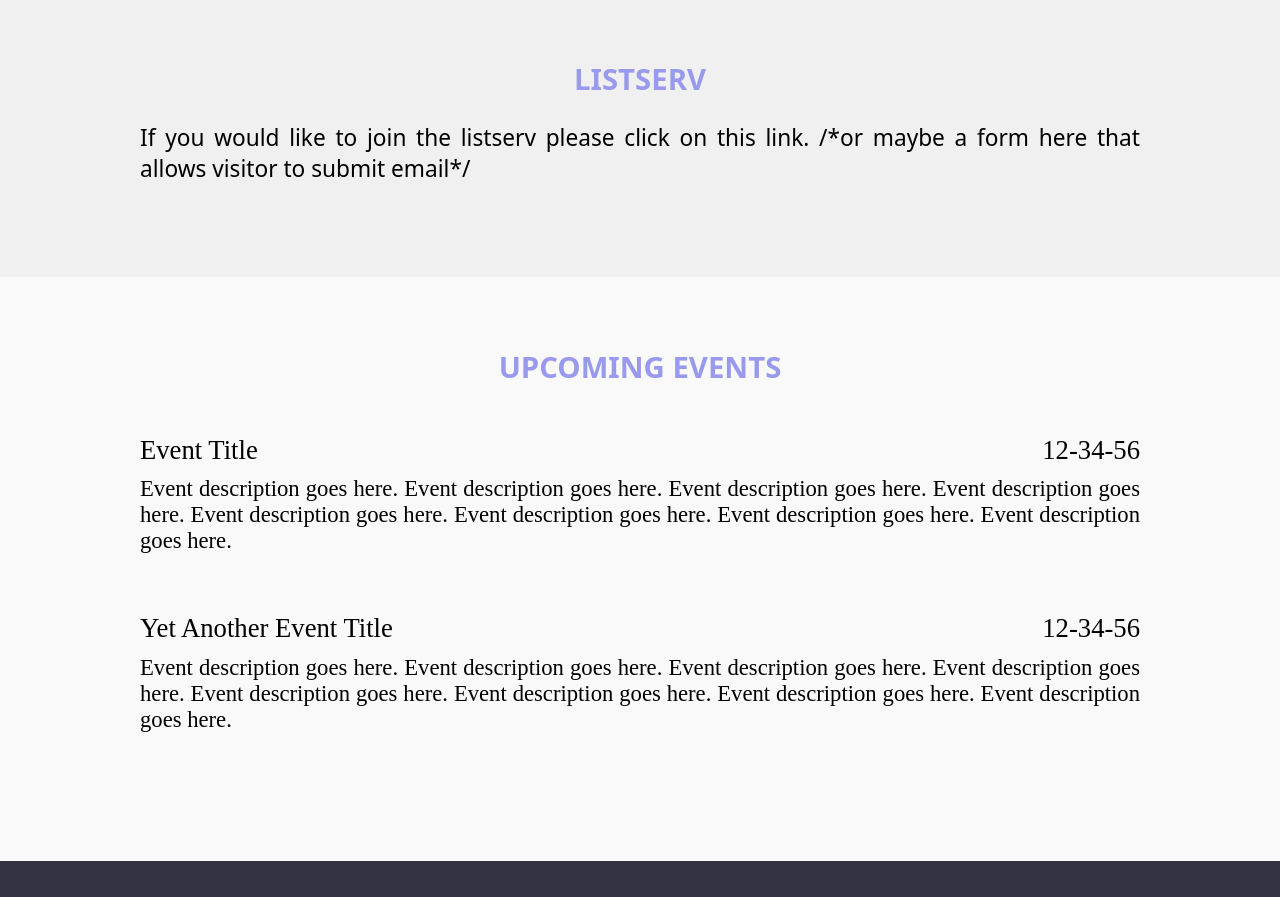
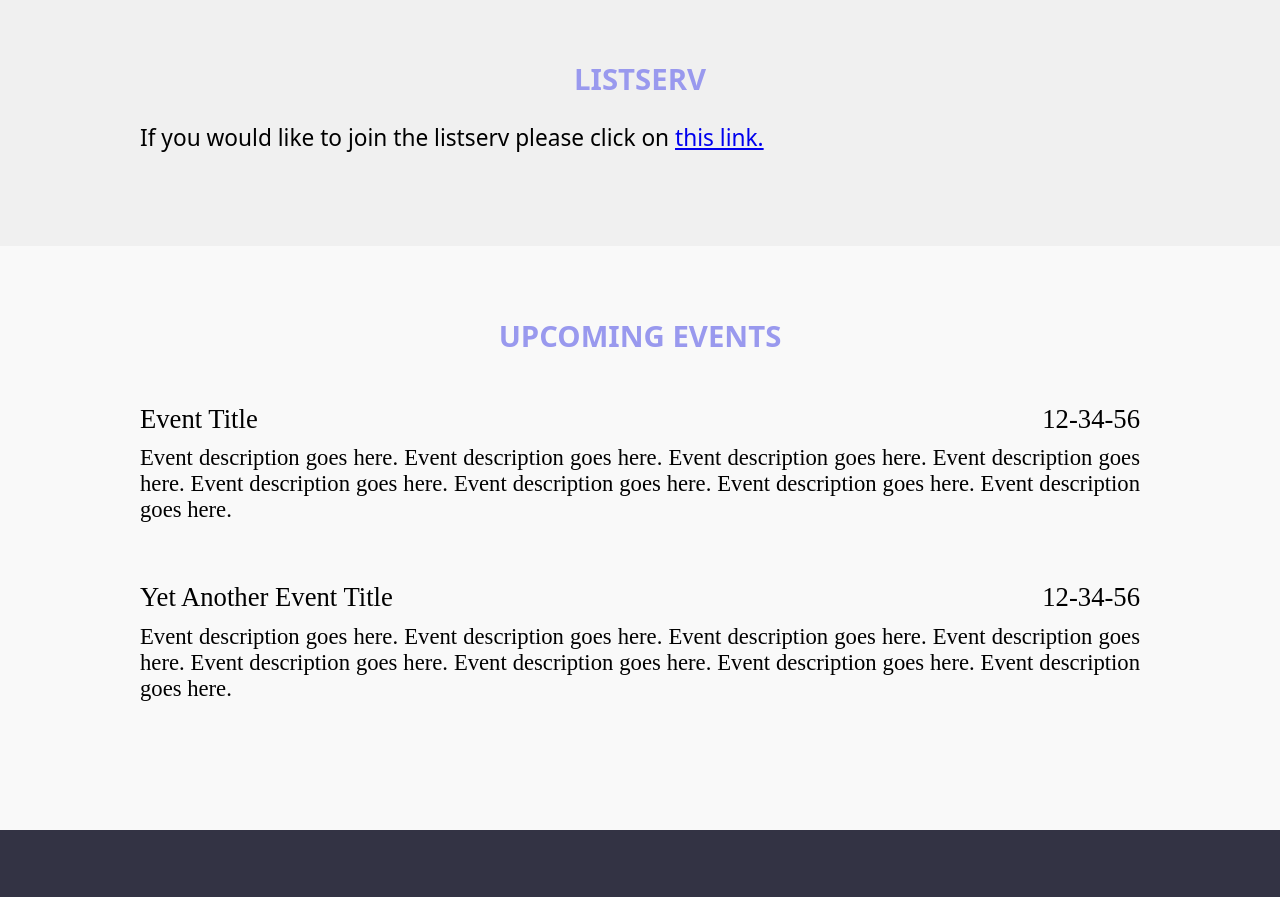
Before and after one commit to creative-computing-club/creative-computing-club.github.io, a plain HTML site: page index.html in a window 1280 px wide. Shown: the part 860-1757 px from the top of the page. Drawn offline with Linux system fonts and the light colour scheme.

Commit message:
added listserv

```diff
--- a/index.html
+++ b/index.html
@@ -24,7 +24,7 @@
             <div class="section-container">
                 <p class="section-title">LISTSERV</p>
                 <p class="content">
-                    If you would like to join the listserv please click on this link. /*or maybe a form here that allows visitor to submit email*/
+                    If you would like to join the listserv please click on <a href="https://goo.gl/forms/TBq1rXfTRNTZQtMv1">this link.</a>
                 </p>
             </div>
         </div>
```
Also changed, not shown: assets/header_logo_1.png (deleted).
